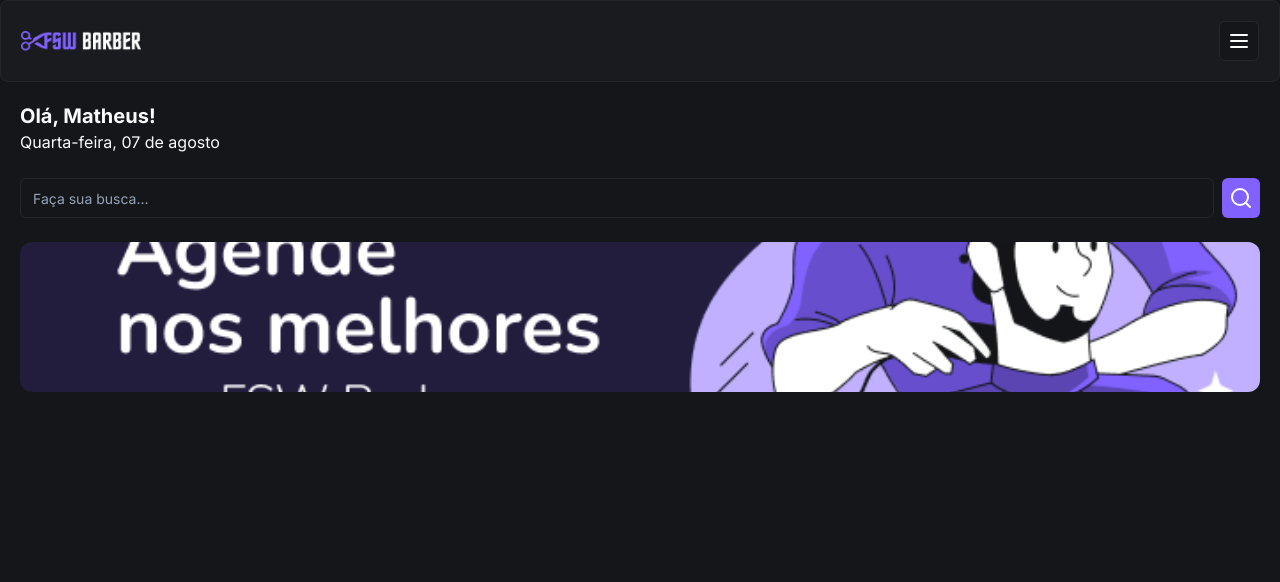
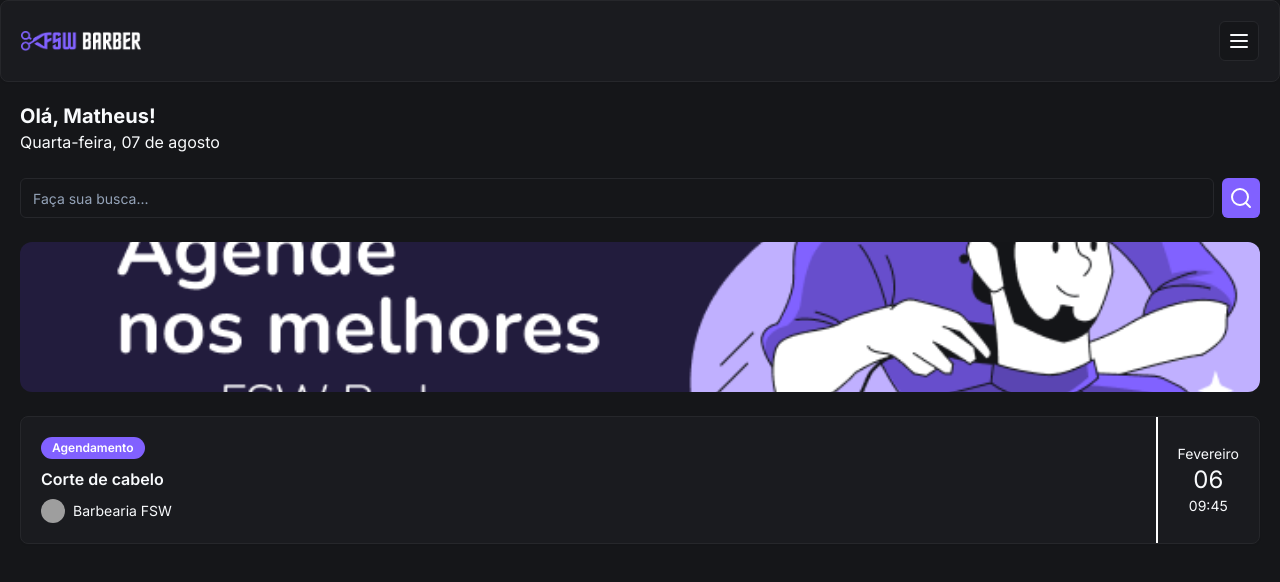
Before and after one commit to MatheusAlves17/fsw-barber, a Next.js app: page / in a window 1280 px wide. Shown: the top 582 px of the page. Built offline with nearby package versions, Linux system fonts and the light colour scheme; grey boxes are pictures that could not be loaded.

Commit message:
feat: add badge

```diff
--- /dev/null
+++ b/app/_components/ui/avatar.tsx
@@ -0,0 +1,50 @@
+"use client"
+
+import * as React from "react"
+import * as AvatarPrimitive from "@radix-ui/react-avatar"
+
+import { cn } from "@/app/_lib/utils"
+
+const Avatar = React.forwardRef<
+  React.ElementRef<typeof AvatarPrimitive.Root>,
+  React.ComponentPropsWithoutRef<typeof AvatarPrimitive.Root>
+>(({ className, ...props }, ref) => (
+  <AvatarPrimitive.Root
+    ref={ref}
+    className={cn(
+      "relative flex h-10 w-10 shrink-0 overflow-hidden rounded-full",
+      className,
+    )}
+    {...props}
+  />
+))
+Avatar.displayName = AvatarPrimitive.Root.displayName
+
+const AvatarImage = React.forwardRef<
+  React.ElementRef<typeof AvatarPrimitive.Image>,
+  React.ComponentPropsWithoutRef<typeof AvatarPrimitive.Image>
+>(({ className, ...props }, ref) => (
+  <AvatarPrimitive.Image
+    ref={ref}
+    className={cn("aspect-square h-full w-full", className)}
+    {...props}
+  />
+))
+AvatarImage.displayName = AvatarPrimitive.Image.displayName
+
+const AvatarFallback = React.forwardRef<
+  React.ElementRef<typeof AvatarPrimitive.Fallback>,
+  React.ComponentPropsWithoutRef<typeof AvatarPrimitive.Fallback>
+>(({ className, ...props }, ref) => (
+  <AvatarPrimitive.Fallback
+    ref={ref}
+    className={cn(
+      "flex h-full w-full items-center justify-center rounded-full bg-muted",
+      className,
+    )}
+    {...props}
+  />
+))
+AvatarFallback.displayName = AvatarPrimitive.Fallback.displayName
+
+export { Avatar, AvatarImage, AvatarFallback }
--- /dev/null
+++ b/app/_components/ui/badge.tsx
@@ -0,0 +1,36 @@
+import * as React from "react"
+import { cva, type VariantProps } from "class-variance-authority"
+
+import { cn } from "@/app/_lib/utils"
+
+const badgeVariants = cva(
+  "inline-flex items-center rounded-full border px-2.5 py-0.5 text-xs font-semibold transition-colors focus:outline-none focus:ring-2 focus:ring-ring focus:ring-offset-2",
+  {
+    variants: {
+      variant: {
+        default:
+          "border-transparent bg-primary text-primary-foreground hover:bg-primary/80",
+        secondary:
+          "border-transparent bg-secondary text-secondary-foreground hover:bg-secondary/80",
+        destructive:
+          "border-transparent bg-destructive text-destructive-foreground hover:bg-destructive/80",
+        outline: "text-foreground",
+      },
+    },
+    defaultVariants: {
+      variant: "default",
+    },
+  },
+)
+
+export interface BadgeProps
+  extends React.HTMLAttributes<HTMLDivElement>,
+    VariantProps<typeof badgeVariants> {}
+
+function Badge({ className, variant, ...props }: BadgeProps) {
+  return (
+    <div className={cn(badgeVariants({ variant }), className)} {...props} />
+  )
+}
+
+export { Badge, badgeVariants }
--- a/app/page.tsx
+++ b/app/page.tsx
@@ -5,6 +5,9 @@ import { Input } from "./_components/ui/input"
 import Image from "next/image"
 
 import Banner from "@/public/banner-01.png"
+import { Card, CardContent } from "./_components/ui/card"
+import { Badge } from "./_components/ui/badge"
+import { Avatar, AvatarImage } from "./_components/ui/avatar"
 
 export default function Home() {
   return (
@@ -29,6 +32,27 @@ export default function Home() {
             className="rounded-xl"
           />
         </div>
+        <Card className="mt-6">
+          <CardContent className="p-0">
+            <div className="flex justify-between">
+              <div className="flex flex-col gap-2 py-5 pl-5">
+                <Badge className="w-fit">Agendamento</Badge>
+                <h3 className="font-semibold">Corte de cabelo</h3>
+                <div className="flex items-center gap-2">
+                  <Avatar className="h-6 w-6">
+                    <AvatarImage src="https://utfs.io/f/0522fdaf-0357-4213-8f52-1d83c3dcb6cd-18e.png" />
+                  </Avatar>
+                  <p className="text-sm">Barbearia FSW</p>
+                </div>
+              </div>
+              <div className="flex flex-col items-center justify-center border-l-2 border-solid border-white px-5">
+                <p className="text-sm">Fevereiro</p>
+                <p className="text-2xl">06</p>
+                <p className="text-sm">09:45</p>
+              </div>
+            </div>
+          </CardContent>
+        </Card>
       </div>
     </div>
   )
--- a/package.json
+++ b/package.json
@@ -14,6 +14,7 @@
   },
   "dependencies": {
     "@prisma/client": "^5.18.0",
+    "@radix-ui/react-avatar": "^1.1.0",
     "@radix-ui/react-slot": "^1.1.0",
     "class-variance-authority": "^0.7.0",
     "clsx": "^2.1.1",
```
Also changed, not shown: 1 other file (tests, documents, lock files or other folders).
